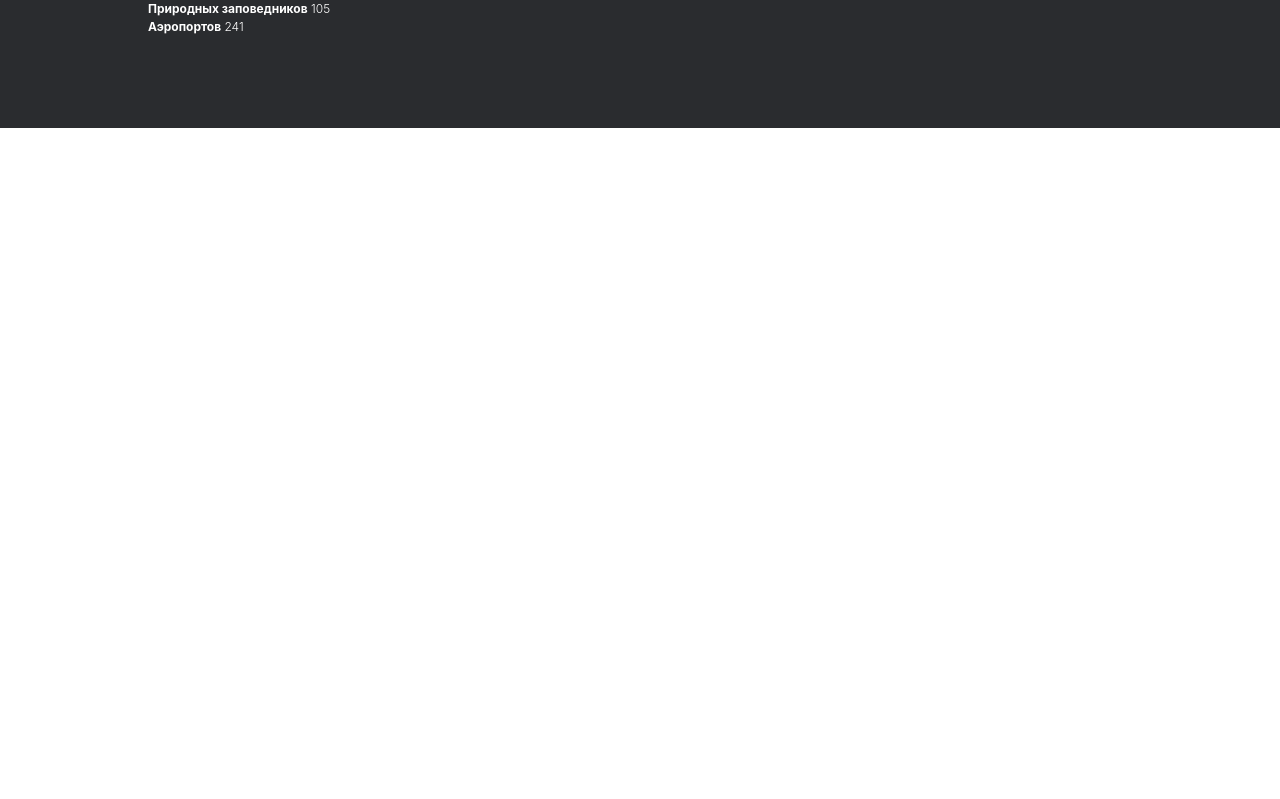
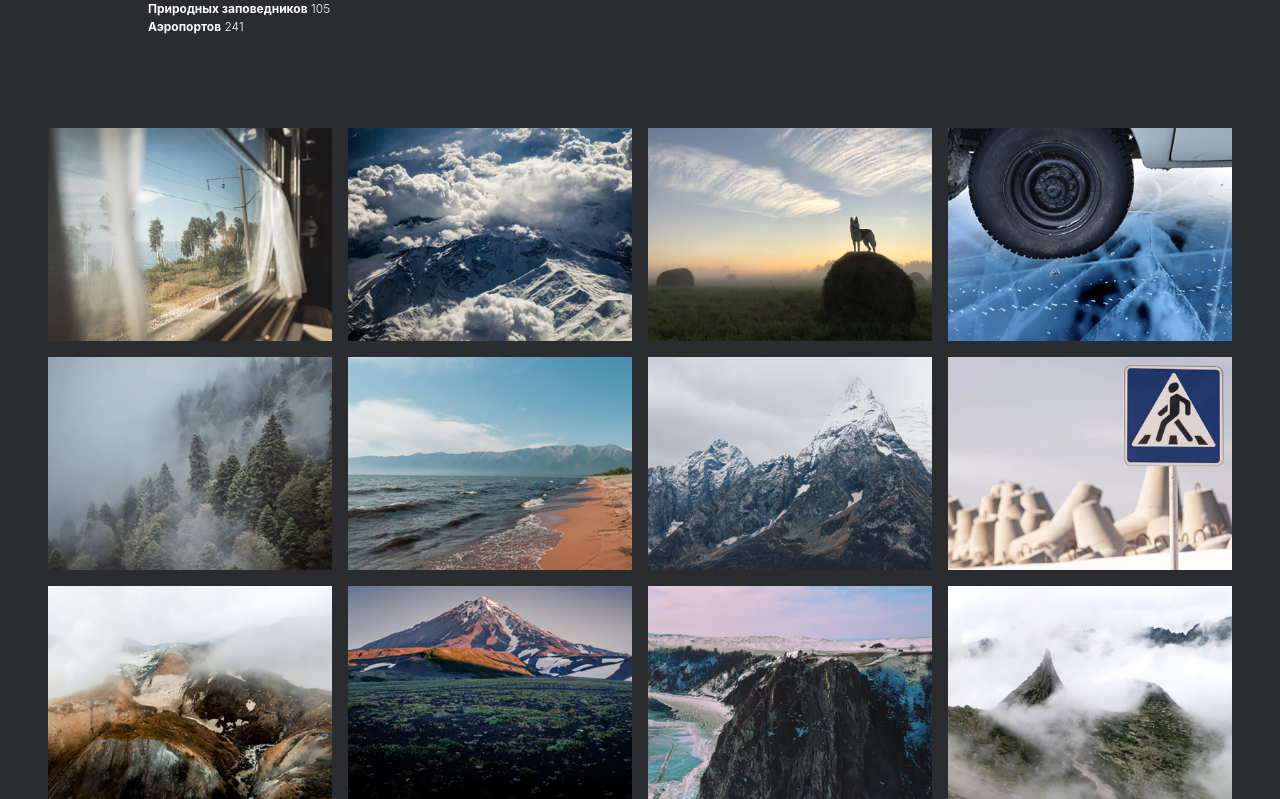
Before and after one commit to Alexeyitm/russian-travel-react, a React (Create React App) app: page / in a window 1280 px wide. Shown: the part 1640-2439 px from the top of the page. Before the commit the page ends 1768 px from the top, so only its background shows below. Built offline with nearby package versions, Linux system fonts and the light colour scheme.

Commit message:
feat: add photos block

```diff
--- a/src/components/Main/Main.js
+++ b/src/components/Main/Main.js
@@ -1,12 +1,14 @@
 import React from 'react';
 import Lead from './Lead/Lead';
 import Intro from './Intro/Intro';
+import Photos from './Photos/Photos';
 
 function Main() {
   return (
     <main>
       <Lead />
       <Intro />
+      <Photos />
     </main>
   );
 }
--- /dev/null
+++ b/src/components/Main/Photos/Photo/Photo.js
@@ -0,0 +1,10 @@
+import React from 'react';
+import s from './Photo.module.css';
+
+function Photo(props) {
+  return (
+    <img className={s.photo} src={props.src} alt={props.alt}></img>
+  );
+}
+
+export default Photo;
--- /dev/null
+++ b/src/components/Main/Photos/Photo/Photo.module.css
@@ -0,0 +1,4 @@
+.photo {
+  object-fit: cover;
+  width: 100%;
+}
--- /dev/null
+++ b/src/components/Main/Photos/Photos.js
@@ -0,0 +1,36 @@
+import React from 'react';
+import s from './Photos.module.css';
+import Photo from './Photo/Photo'
+import train from '../../../image/Photo-grid/photo-grid-train.jpg'
+import tulsi from '../../../image/Photo-grid/photo-grid-atharva-tulsi.jpg'
+import tuman from '../../../image/Photo-grid/photo-grid-tuman.jpg'
+import sochi from '../../../image/Photo-grid/photo-grid-sochi.jpg'
+import arisa from '../../../image/Photo-grid/photo-grid-arisa.jpg'
+import baikal from '../../../image/Photo-grid/photo-grid-baikal.jpg'
+import elbrus from '../../../image/Photo-grid/photo-grid-elbrus.jpg'
+import znak from '../../../image/Photo-grid/photo-grid-kondratiev.jpg'
+import kamchatka1 from '../../../image/Photo-grid/photo-grid-kamchatka-1.jpg'
+import kamchatka2 from '../../../image/Photo-grid/photo-grid-kamchatka-2.jpg'
+import utes from '../../../image/Photo-grid/photo-grid-baikal-2.jpg'
+import tuman2 from '../../../image/Photo-grid/photo-grid-ergaki.jpg'
+
+function Photos() {
+  return (
+    <section className={s.photos}>
+      <Photo src={train} alt="Поезд"/>
+      <Photo src={tulsi} alt="Вершина"/>
+      <Photo src={tuman} alt="Туман"/>
+      <Photo src={arisa} alt="Лед"/>
+      <Photo src={sochi} alt="Сочи"/>
+      <Photo src={baikal} alt="Байкал"/>
+      <Photo src={elbrus} alt="Эльбрус"/>
+      <Photo src={znak} alt="Знак"/>
+      <Photo src={kamchatka1} alt="Камчатка"/>
+      <Photo src={kamchatka2} alt="Камчатка"/>
+      <Photo src={utes} alt="Утес"/>
+      <Photo src={tuman2} alt="Туман"/>
+    </section>
+  );
+}
+
+export default Photos;
--- /dev/null
+++ b/src/components/Main/Photos/Photos.module.css
@@ -0,0 +1,8 @@
+.photos {
+  margin: 0 auto;
+  display: grid;
+  align-items: center;
+  justify-content: center;
+  grid-template-columns: repeat(auto-fill, 284px);
+  gap: 16px;
+}
```
